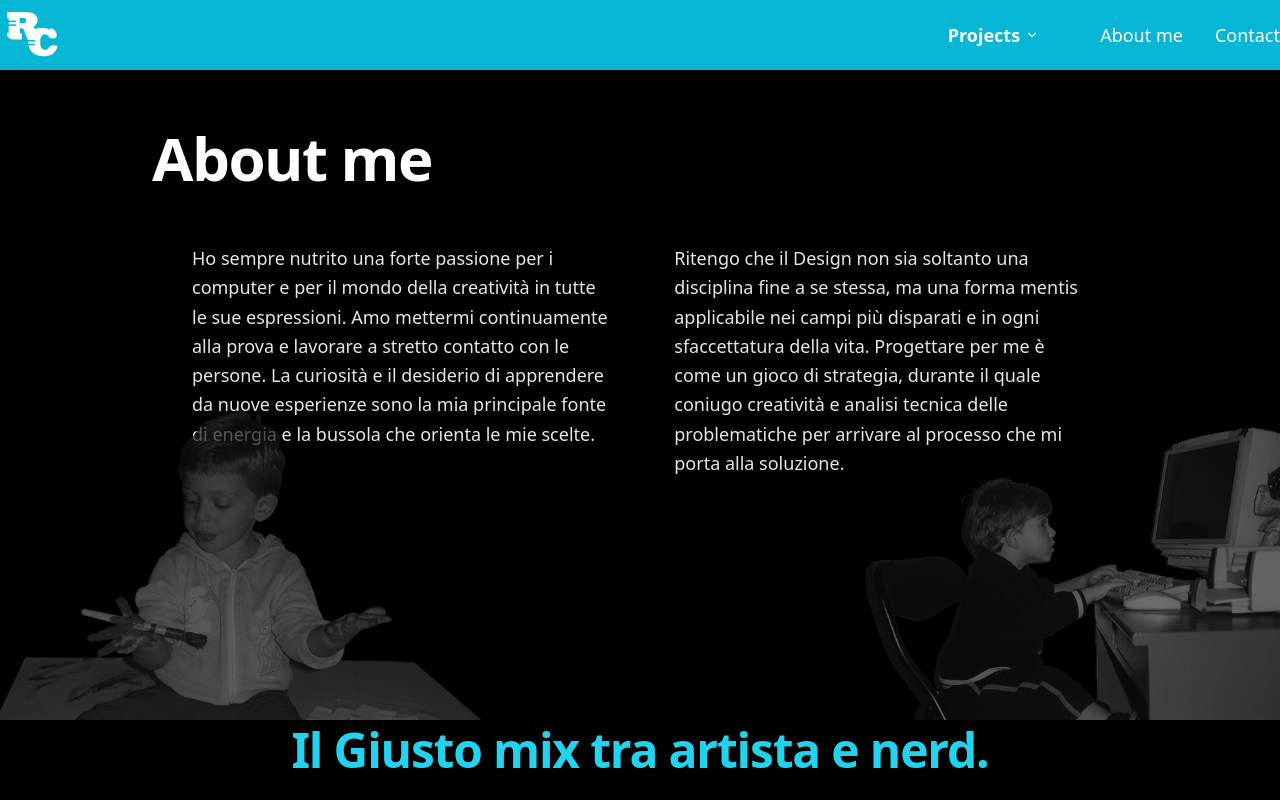
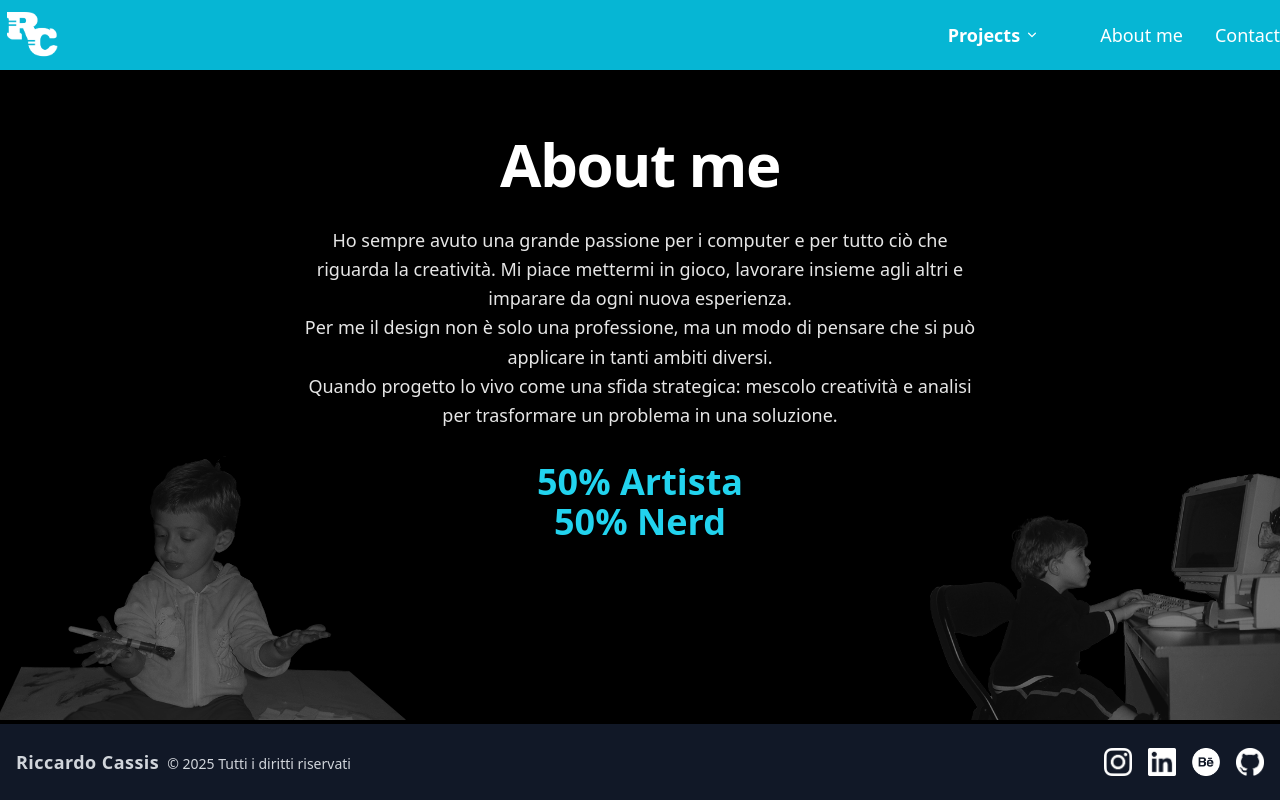
Before and after one commit to Riccardocassis/personal-website-2025, a Vue app: page /about in a window 1280 px wide. Shown: the top 800 px of the page. Built offline with nearby package versions, Linux system fonts and the light colour scheme.

Commit message:
Ristrutturato il layout della pagina About: migliorata la disposizione dei contenuti e delle immagini per un'esperienza utente più fluida.

```diff
--- a/src/pages/About.vue
+++ b/src/pages/About.vue
@@ -1,33 +1,45 @@
 <template>
-  <section class="pt-32 max-w-5xl mx-auto px-6 relative pb-0">
-  <h1 class="text-6xl font-extrabold mb-14 tracking-tight text-white drop-shadow-lg">About me</h1>
-  <div class="flex flex-col md:flex-row gap-8 md:gap-16 mb-16 max-w-4xl mx-auto text-center md:text-left justify-center">
-      <p class="text-white/90 text-lg leading-relaxed drop-shadow-sm">
-        Ho sempre nutrito una forte passione per i computer e per il mondo della creatività in tutte le sue espressioni. Amo mettermi continuamente alla prova e lavorare a stretto contatto con le persone. La curiosità e il desiderio di apprendere da nuove esperienze sono la mia principale fonte di energia e la bussola che orienta le mie scelte.
-      </p>
-      <p class="text-white/90 text-lg leading-relaxed drop-shadow-sm">
-        Ritengo che il Design non sia soltanto una disciplina fine a se stessa, ma una forma mentis applicabile nei campi più disparati e in ogni sfaccettatura della vita. Progettare per me è come un gioco di strategia, durante il quale coniugo creatività e analisi tecnica delle problematiche per arrivare al processo che mi porta alla soluzione.
-      </p>
-    </div>
-    <div class="w-full flex flex-col items-center justify-center mt-16 relative">
-      <!-- Desktop: immagini ai lati, attaccate ai bordi e sopra il footer -->
-      <div class="hidden md:block">
-        <img src="../assets/ioartista.png" alt="Artista" class="fixed left-0 bottom-20 w-[38vw] min-w-[220px] max-w-none object-contain opacity-70 transition duration-300 z-10" />
-        <img src="../assets/ionerd.png" alt="Nerd" class="fixed right-0 bottom-20 w-[38vw] min-w-[220px] max-w-none object-contain opacity-70 transition duration-300 z-10" />
+  <div class="h-screen flex flex-col bg-black overflow-hidden">
+    <section class="flex-1 flex flex-col justify-center items-center px-8">
+      <h1 class="text-6xl font-extrabold mb-8 tracking-tight text-white text-center">About me</h1>
+      <div class="max-w-2xl text-white/90 text-lg leading-relaxed mb-8 text-center">
+        Ho sempre avuto una grande passione per i computer e per tutto ciò che riguarda la creatività. Mi piace mettermi in gioco, lavorare insieme agli altri e imparare da ogni nuova esperienza.<br>
+        Per me il design non è solo una professione, ma un modo di pensare che si può applicare in tanti ambiti diversi.<br>
+        Quando progetto lo vivo come una sfida strategica: mescolo creatività e analisi per trasformare un problema in una soluzione.
       </div>
-      <!-- Mobile: una sola foto sotto il titolo -->
-      <div class="block md:hidden w-full flex justify-center mb-6">
-        <img src="../assets/ioartista.png" alt="Artista" class="w-[70vw] max-w-xs object-contain opacity-70" />
-      </div>
-      <div class="relative w-full h-[400px] mt-2 z-10 flex items-center justify-center">
-        <h2 class="w-full text-4xl md:text-5xl font-bold text-cyan-400 flex justify-center items-center tracking-tight drop-shadow-lg transition duration-300 text-center">Il Giusto mix tra artista e nerd.</h2>
-      </div>
-    </div>
-  </section>
-  <div class="relative w-full z-20 mt-0">
+      <h2 class="text-4xl font-bold text-cyan-400 text-center">
+        <span>{{ artistaCount }}% Artista</span><br>
+        <span>{{ nerdCount }}% Nerd</span>
+      </h2>
+    </section>
+    <!-- Immagini fisse ai lati sopra il footer -->
+  <img src="../assets/ioartista.png" alt="Artista" class="fixed left-0 bottom-20 w-[32vw] min-w-[180px] max-w-none object-contain opacity-80 z-10 pointer-events-none" />
+  <img src="../assets/ionerd.png" alt="Nerd" class="fixed right-0 bottom-20 w-[32vw] min-w-[180px] max-w-none object-contain opacity-80 z-10 pointer-events-none" />
+    <!-- Footer originale statico -->
     <Footer />
   </div>
 </template>
 <script setup>
+import { ref, onMounted } from 'vue'
 import Footer from '../components/Footer.vue'
+
+const artistaCount = ref(0)
+const nerdCount = ref(0)
+
+function animateCount(target, refVar) {
+  let current = 0
+  const interval = setInterval(() => {
+    if (current < target) {
+      current++
+      refVar.value = current
+    } else {
+      clearInterval(interval)
+    }
+  }, 18)
+}
+
+onMounted(() => {
+  animateCount(50, artistaCount)
+  setTimeout(() => animateCount(50, nerdCount), 400)
+})
 </script>
```
